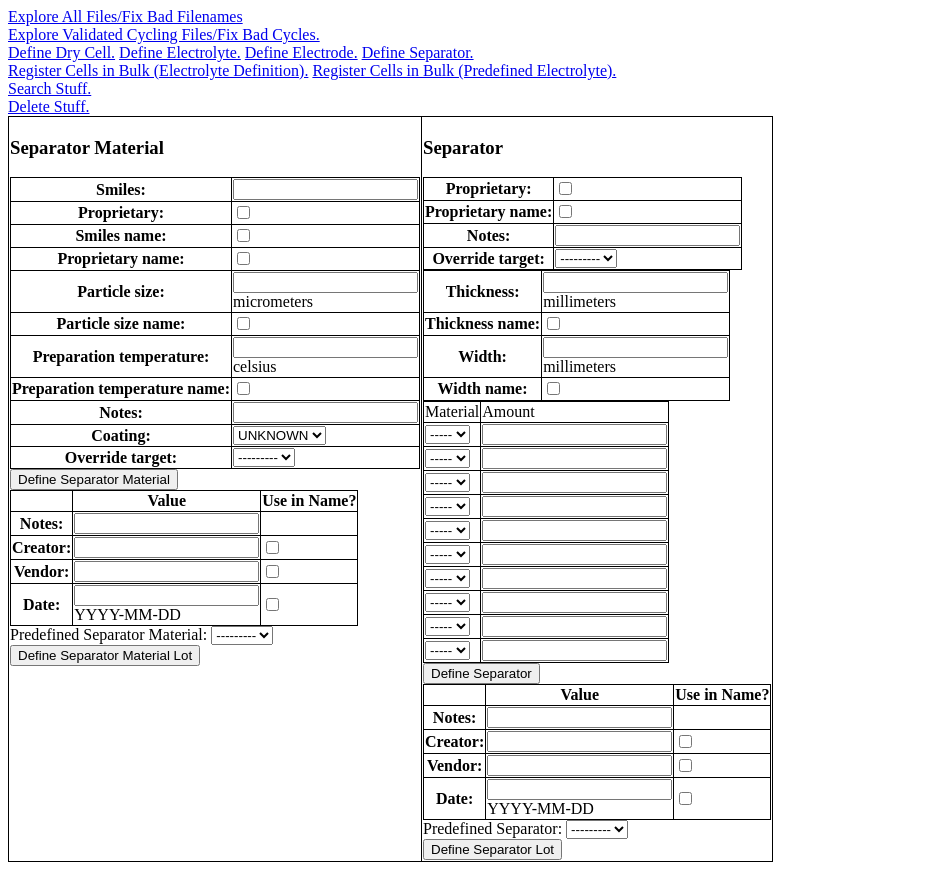
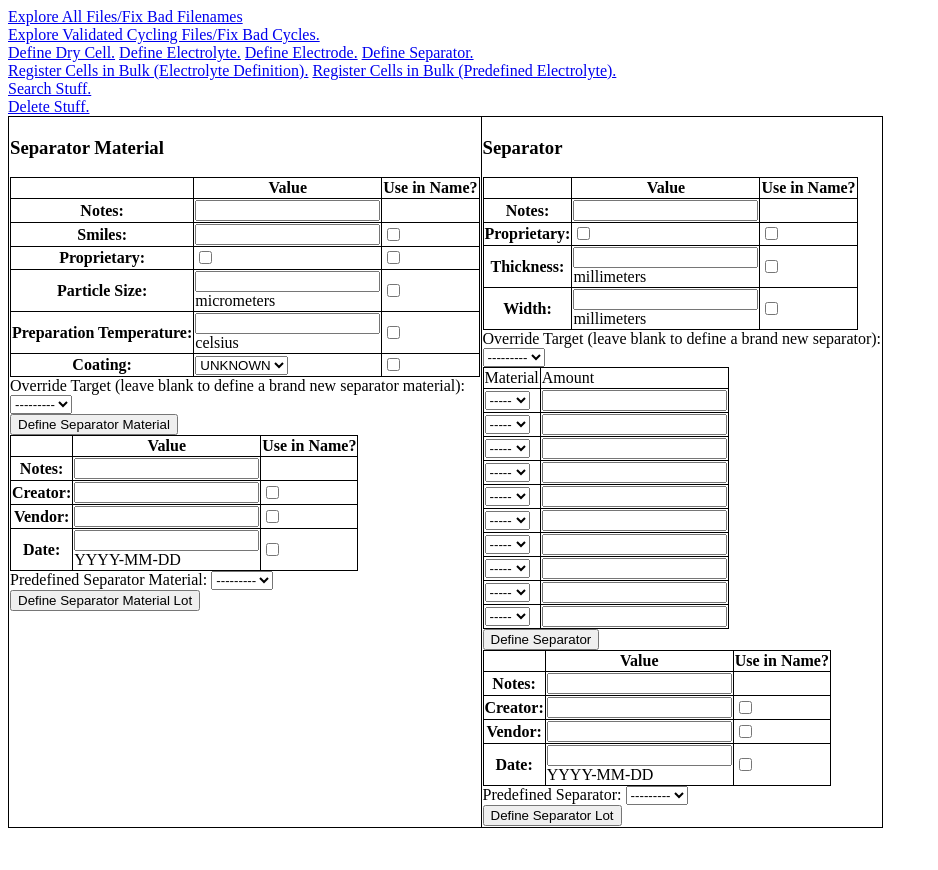
Before and after one commit to Samuel-Buteau/universal-battery-database, a Django app: page /WetCellDatabase/define/separator/ in a window 1280 px wide. Shown: the whole page, without its empty margins (0-938 px from the left). After the commit the page ends 828 px from the top, so only its background shows below. Run offline with Django 3.2, Linux system fonts and the light colour scheme; data that the repository does not hold is empty; parts of the project's set-up code (start-up, migrations or seed data) failed here and were passed over.

Commit message:
added separator, separator_material to the define page

```diff
--- a/WetCellDatabase/forms.py
+++ b/WetCellDatabase/forms.py
@@ -253,6 +253,7 @@ class SeparatorMaterialForm(ModelForm):
             'preparation_temperature',
             'preparation_temperature_name',
             'notes',
+            'coating_lot_name'
         ]
 
 class SeparatorMaterialLotForm(ModelForm):
--- a/WetCellDatabase/models.py
+++ b/WetCellDatabase/models.py
@@ -1374,7 +1374,7 @@ class Composite(models.Model):
 
         extras = []
         if self.notes is not None:
-            if printed_name == '':
+            if printed_name == '' or printed_name is None:
                 printed_name = self.notes
             else:
                 printed_name = '{} ({})'.format(printed_name,self.notes)
--- a/WetCellDatabase/templates/WetCellDatabase/define_page.html
+++ b/WetCellDatabase/templates/WetCellDatabase/define_page.html
@@ -154,7 +154,7 @@ table, th, td {
         {% if define_separator_material_form %}
         <td valign="top">
         <h3>Separator Material</h3>
-                <table>{{ define_separator_material_form.as_table }}</table>
+                {% include "WetCellDatabase/separator_material.html" %}
             <input type="submit" name = 'define_separator_material' value="Define Separator Material">
             {% if define_separator_material_lot_form %}
             {% include "WetCellDatabase/lot_info.html" with lot_info_form=define_separator_material_lot_form predefined=define_separator_material_lot_form.predefined_separator_material predefined_label="Predefined Separator Material" %}
@@ -165,15 +165,10 @@ table, th, td {
             {% endif %}
 
 
-        {% if define_separator_form %}
+        {% if define_separator_form and define_separator_geometry_form %}
         <td valign="top">
         <h3>Separator</h3>
-            <table>{{ define_separator_form.as_table }}</table>
-            {% if define_separator_geometry_form %}
-                <table>{{ define_separator_geometry_form.as_table }}</table>
-            {% endif %}
-
-
+            {% include "WetCellDatabase/separator.html" %}
             {% if separator_composition_formset %}
                 {% csrf_token %}
                 {{ separator_composition_formset.management_form }}
--- /dev/null
+++ b/WetCellDatabase/templates/WetCellDatabase/separator.html
@@ -0,0 +1,26 @@
+<table>
+    <tr>
+        <th></th><th>Value</th><th>Use in Name?</th>
+    </tr>
+    <tr>
+        <th>Notes: </th><td>{{define_separator_form.notes}}</td>
+    </tr>
+    <tr>
+        <th>Proprietary: </th><td>{{define_separator_form.proprietary}}</td> <td>{{define_separator_form.proprietary_name}} </td>
+    </tr>
+
+    <tr>
+        <th>Thickness: </th><td>{{define_separator_geometry_form.thickness}}<br>{{define_separator_geometry_form.thickness.help_text}}</td> <td>{{define_separator_geometry_form.thickness_name}} </td>
+    </tr>
+    <tr>
+        <th>Width: </th><td>{{define_separator_geometry_form.width}}<br>{{define_separator_geometry_form.width.help_text}}</td> <td>{{define_separator_geometry_form.width_name}} </td>
+    </tr>
+
+
+
+</table>
+
+Override Target (leave blank to define a brand new separator):
+<br>
+{{define_separator_form.override_target}}
+<br>
--- /dev/null
+++ b/WetCellDatabase/templates/WetCellDatabase/separator_material.html
@@ -0,0 +1,32 @@
+<table>
+    <tr>
+        <th></th><th>Value</th><th>Use in Name?</th>
+    </tr>
+    <tr>
+        <th>Notes: </th><td>{{define_separator_material_form.notes}}</td>
+    </tr>
+    <tr>
+        <th>Smiles: </th><td>{{define_separator_material_form.smiles}}</td> <td>{{define_separator_material_form.smiles_name}} </td>
+    </tr>
+
+    <tr>
+        <th>Proprietary: </th><td>{{define_separator_material_form.proprietary}}</td> <td>{{define_separator_material_form.proprietary_name}} </td>
+    </tr>
+    <tr>
+        <th>Particle Size: </th><td>{{define_separator_material_form.particle_size}}<br>{{define_separator_material_form.particle_size.help_text}}</td> <td>{{define_separator_material_form.particle_size_name}} </td>
+    </tr>
+    <tr>
+        <th>Preparation Temperature: </th><td>{{define_separator_material_form.preparation_temperature}}<br>{{define_separator_material_form.preparation_temperature.help_text}}</td> <td>{{define_separator_material_form.preparation_temperature_name}} </td>
+    </tr>
+
+    <tr>
+        <th>Coating: </th><td>{{define_separator_material_form.coating}}</td><td>{{define_separator_material_form.coating_lot_name}} </td>
+    </tr>
+
+
+</table>
+
+Override Target (leave blank to define a brand new separator material):
+<br>
+{{define_separator_material_form.override_target}}
+<br>
```
